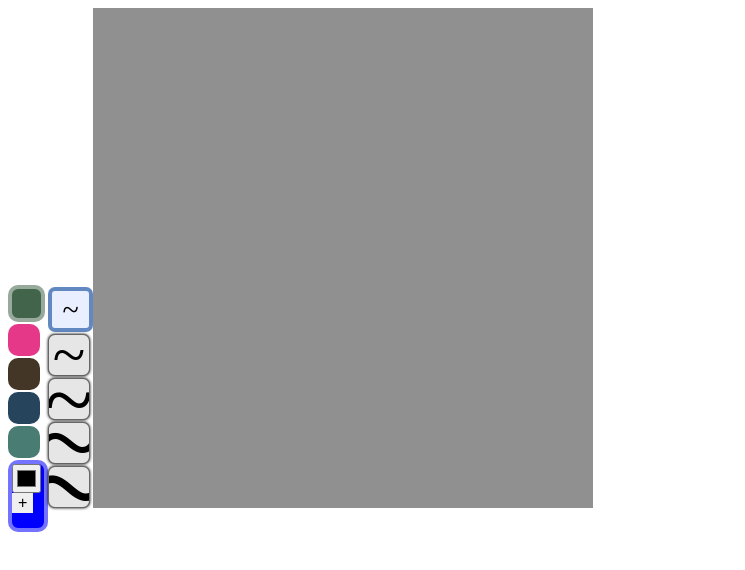
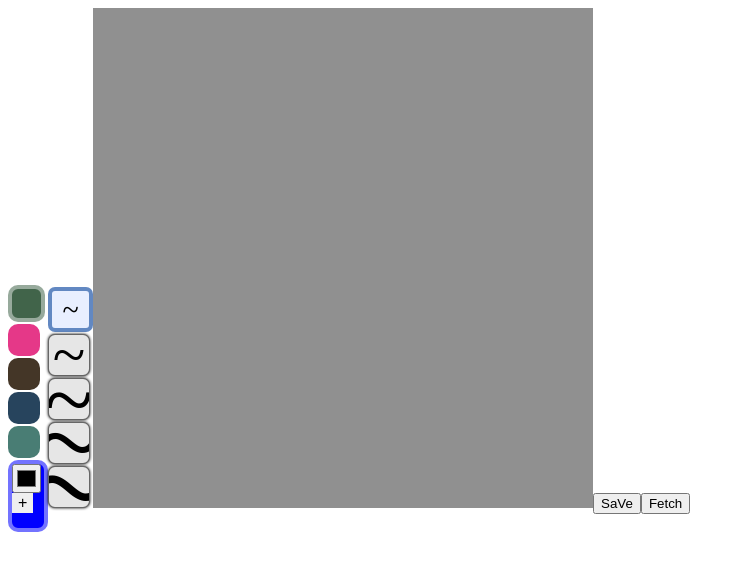
Before and after one commit to NiSHAN808/react-drwing-app, a React (Vite) app: page / in a window 1280 px wide. Shown: the top 570 px of the page, without its empty margins (0-745 px from the left). Built offline with nearby package versions, Linux system fonts and the light colour scheme.

Commit message:
dave feature but there is a bug

```diff
--- a/src/DrawingApp.jsx
+++ b/src/DrawingApp.jsx
@@ -2,14 +2,45 @@ import React, { useState, useRef, } from "react";
 
 function DrawingApp({ selectedColor, strokeSize }) {
 
+function handleSaveClick (){
+ localStorage.setItem("strokeDataX",JSON.stringify(strokeDataX));
+ localStorage.setItem("strokeDataY",JSON.stringify(strokeDataY));
+}
+function handleSaveFetch(){
+    let fetchDataX=JSON.parse(localStorage.getItem("strokeDataX"));
+    let fetchDataY=JSON.parse(localStorage.getItem("strokeDataY"));
+    const canvas = canvasRef.current;
+        let ctx = canvas.getContext("2d");
+       console.log(fetchDataX); console.log(fetchDataY);
+      // ctx.moveTo(null, null);
+    for(let i=0 ;i<fetchDataX.current.length-1; i++){
+
+
+
+
+      if(fetchDataX.current === null){   // ctx.beginPath();
+        ctx.moveTo(fetchDataX.current[i+1], fetchDataY.current[i+1]); continue;
+      }
+        ctx.lineTo(fetchDataX.current[i], fetchDataY.current[i]);
+        ctx.stroke();
+    }
+}
+let strokeDataX =useRef([]); let strokeDataY =useRef([]);
+let strokeCount =useRef(0);
     let canvasRef = useRef(null);
     let [drawingStatus, setdrawingState] = useState(false);
 
     function setdrawing(e) {
         if (drawingStatus === true) {
+
             const canvas = canvasRef.current;
             let ctx = canvas.getContext("2d");
             const { offsetX, offsetY } = e.nativeEvent;
+              strokeDataX.current.push(offsetX);
+              strokeDataY.current.push(offsetY);
+
+
+
             ctx.lineTo(offsetX, offsetY);
             ctx.stroke();
         }
@@ -29,6 +60,8 @@ function DrawingApp({ selectedColor, strokeSize }) {
 
     function setUp() {
         setdrawingState(false);
+         strokeDataX.current.push(null);
+         strokeDataY.current.push(null);
     }
     return (
         <>
@@ -37,7 +70,8 @@ function DrawingApp({ selectedColor, strokeSize }) {
                 onMouseDown={setDown}
                 onMouseUp={setUp}
             />
-
+      <button onClick={handleSaveClick}>SaVe</button>
+      <button onClick={handleSaveFetch}>Fetch</button>
         </>
     )
 }
```
